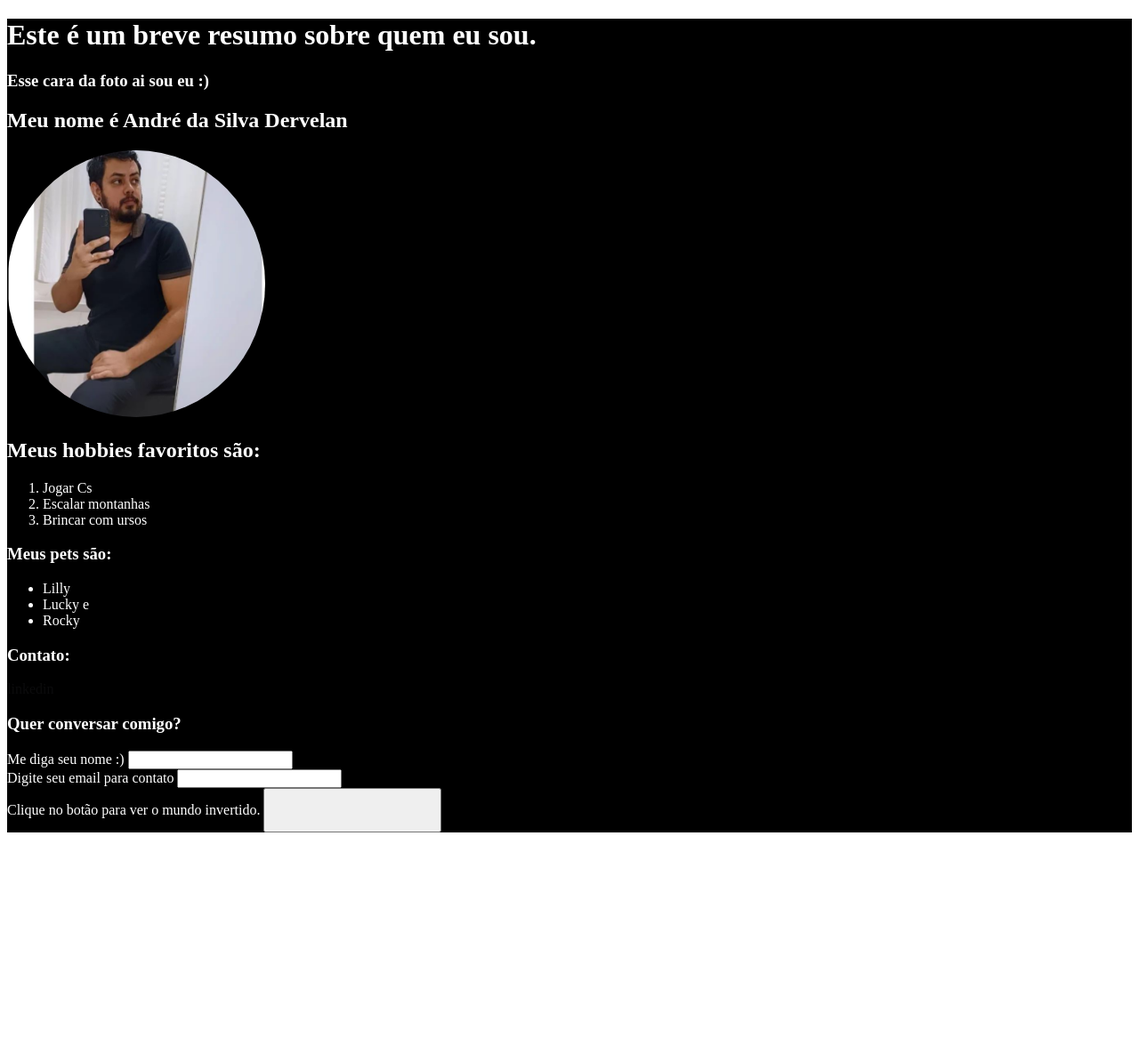
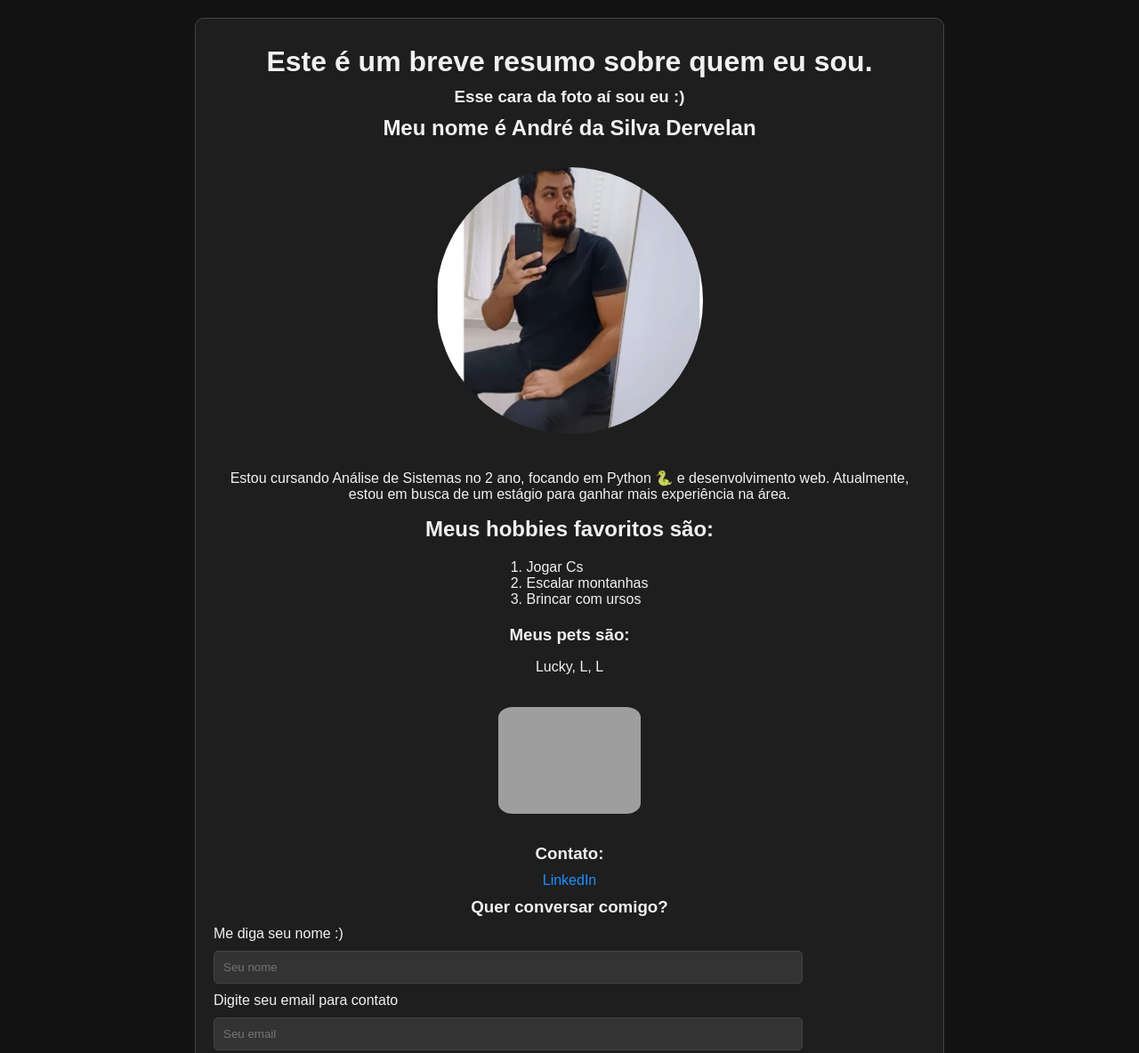
Before and after one commit to andredervelan/andre.github.io, a plain HTML site: page index.html in a window 1280 px wide. Shown: the top 1184 px of the page at 89% size. Before the commit the page ends 944 px from the top, so only its background shows below. Drawn offline with Linux system fonts and the light colour scheme; grey boxes are pictures that could not be loaded.

Commit message:
first commit

```diff
--- a/index.html
+++ b/index.html
@@ -1,81 +1,141 @@
 <!DOCTYPE html>
-<html lang="en">
+<html lang="pt-BR">
 <head>
     <meta charset="UTF-8">
     <meta name="viewport" content="width=device-width, initial-scale=1.0">
-    <title>Meu site</title>
+    <title>Meu Site</title>
     <style>
-        .temaescuro{
-            background-color:black
+        body {
+            font-family: Arial, sans-serif;
+            background-color: #121212;
+            color: #f1f1f1;
+            margin: 0;
+            padding: 0;
+            display: flex;
+            justify-content: center;
+            align-items: center;
+            min-height: 100vh;
+            flex-direction: column;
         }
 
-        .letrabranca{
-            color: white;
-            font-size: 80;
+        .container {
+            text-align: center;
+            max-width: 800px;
+            margin: 20px;
+            padding: 20px;
+            border: 1px solid #444;
+            border-radius: 10px;
+            background-color: #1e1e1e;
         }
 
-        .imagemsupimpa{
-            width: 300;
-            height: 300px;
-            border-radius:50% ;
+        h1, h2, h3 {
+            margin: 10px 0;
         }
 
-        .botaoGrandao{
-            width: 200px;
-            height: 50px;
+        .imagemsupimpa {
+            width: 300px;
+            height: 300px;
+            border-radius: 50%;
+            object-fit: cover;
+            margin: 20px 0;
         }
 
-        .meu-link{
-            color: rgb(11, 11, 12);
+        .imagempets {
+            width: 20%;
+            border-radius: 10%;
+            margin: 20px;
+        }
+
+        ol, ul {
+            text-align: center;
+            display: inline-block;
+            margin: 10px 0;
+        }
+
+        li {
+            text-align: left;
+        }
+
+        a.meu-link {
+            color: #1e90ff;
             text-decoration: none;
             font-size: 16px;
         }
+        a.meu-link:hover {
+            color: #14610d;
+            text-decoration: underline;
+        }
+        .botaoGrandao {
+            width: 200px;
+            height: 50px;
+            margin-top: 20px;
+            background-color: #1e90ff;
+            color: #fff;
+            border: none;
+            border-radius: 5px;
+            cursor: pointer;
+            font-size: 16px;
+        }
+        .botaoGrandao:hover {
+            background-color: #14610d;
+        }
+        input[type="text"] {
+            width: 80%;
+            padding: 10px;
+            margin: 10px 0;
+            border-radius: 5px;
+            border: 1px solid #444;
+            background-color: #333;
+            color: #fff;
+        }
+        form {
+            text-align: left;
+            display: inline-block;
+            width: 100%;
+        }
+        external-link {
+            color: blue;
+            text-decoration: none;
+            font-size: 18px;
+        }
 
-        .meu-link:hover{
-            color: rgb(20, 97, 13);
+        .external-link:hover {
             text-decoration: underline;
         }
 
     </style>
 </head>
+<body>
+    <div class="container">
+        <h1>Este é um breve resumo sobre quem eu sou.</h1>
+        <h3>Esse cara da foto aí sou eu :)</h3>
+        <h2>Meu nome é André da Silva Dervelan</h2>
+        <img class="imagemsupimpa" src="Eu.png" alt="Foto de André da Silva Dervelan" />
+        <p>Estou cursando Análise de Sistemas no 2 ano, focando em Python 🐍 e desenvolvimento web. Atualmente, estou em busca de um estágio para ganhar mais experiência na área.</p>
+        <h2>Meus hobbies favoritos são:</h2>
+        <ol>
+            <li>Jogar Cs</li>
+            <li>Escalar montanhas</li>
+            <li>Brincar com ursos</li>
+        </ol>
+        <h3>Meus pets são:</h3>
+        <p>Lucky, L, L </p>
+        <img class="imagempets" src="pets.png" alt="FOTO DE pets" />
 
-<body>
+        <h3>Contato:</h3>
+        <a href="https://www.linkedin.com/in/andredervelan"
+           target="_blank" class="meu-link">LinkedIn</a>
 
-    <div class="temaescuro">
-
-        <h1 class="letrabranca"> Este é um breve resumo sobre quem eu sou.</h1>
-        <h3 class="letrabranca">Esse cara da foto ai sou eu :) </h3>
-        <h2 class="letrabranca">Meu nome é André da Silva Dervelan</h2>
-        <img class="imagemsupimpa" src="Eu.png" />
-        <h2 class="letrabranca">Meus hobbies favoritos são:</h2>
-        <ol class="letrabranca">
-            <li > Jogar Cs</li>
-            <li> Escalar montanhas</li>
-            <li> Brincar com ursos</li>
-        </ol>
-
-        <h3 class="letrabranca">Meus pets são:</h3>
-        <ul class="letrabranca">
-            <li>Lilly</li>
-            <li>Lucky e </li>
-            <li>Rocky</li>
-        </ul>
-        <h3 class="letrabranca"> Contato: </h3>
-
-        <a href="https://www.linkedin.com/in/andredervelan" class="meu-link">linkedin</a>
-
-        <h3 class="letrabranca">Quer conversar comigo?</h3>
-        <form class="letrabranca">
-            Me diga seu nome :)
-            <input type="text"> <br>
-            Digite seu email para contato
-            <input type="text"> <br>
-            Clique no botão para ver o mundo invertido.
-            <input type="button" class="botaoGrandao":/>
-
-
+        <h3>Quer conversar comigo?</h3>
+        <form>
+            <label for="name">Me diga seu nome :)</label>
+            <input type="text" id="name" name="name" placeholder="Seu nome">
+            <br>
+            <label for="email">Digite seu email para contato</label>
+            <input type="text" id="email" name="email" placeholder="Seu email">
+            <br>
+            <button type="button" class="botaoGrandao">Clique para enviar</button>
         </form>
     </div>
-
 </body>
 </html>
```
Also changed, not shown: index-pro.html (deleted, +0 -141 lines).
